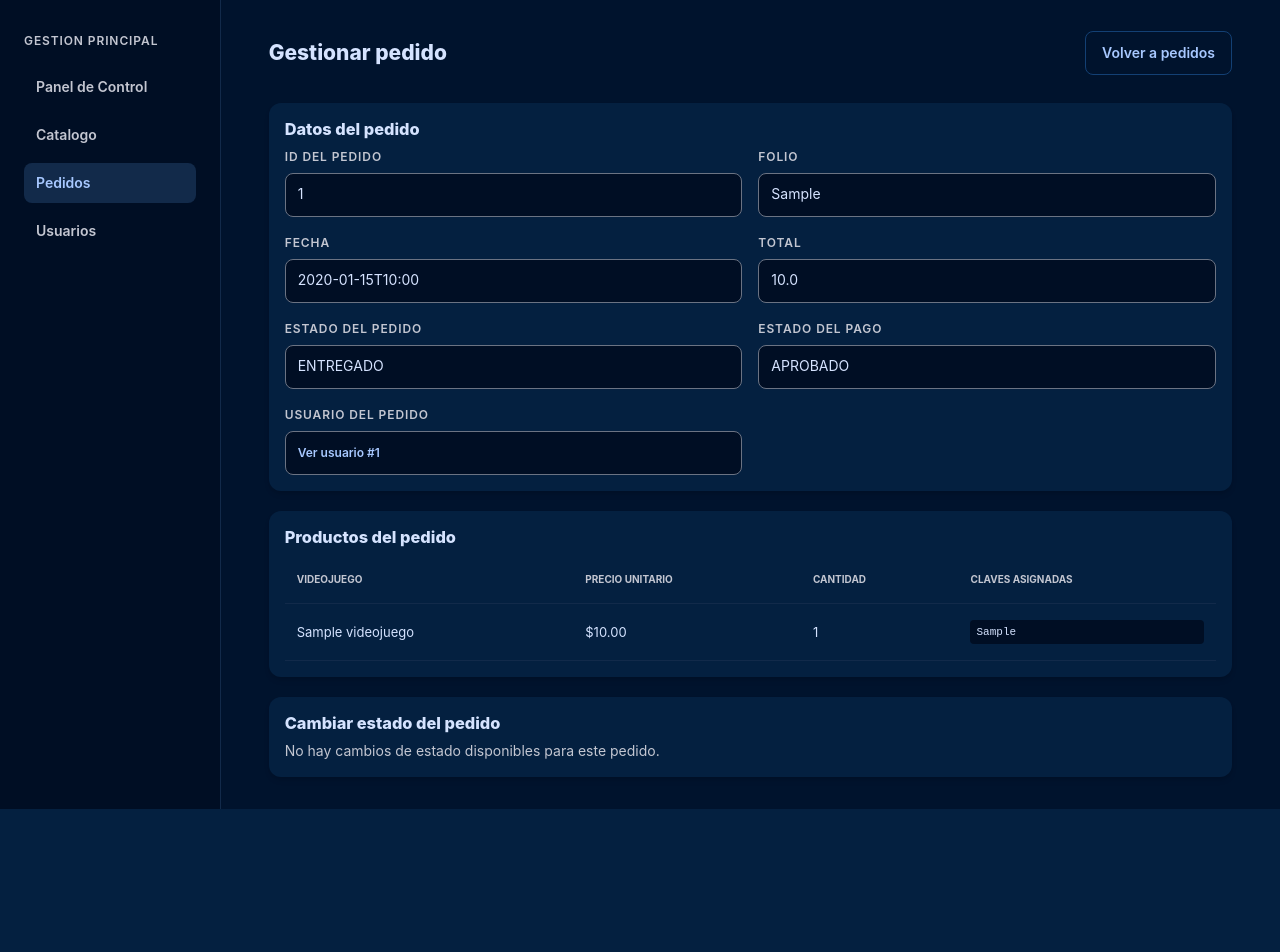
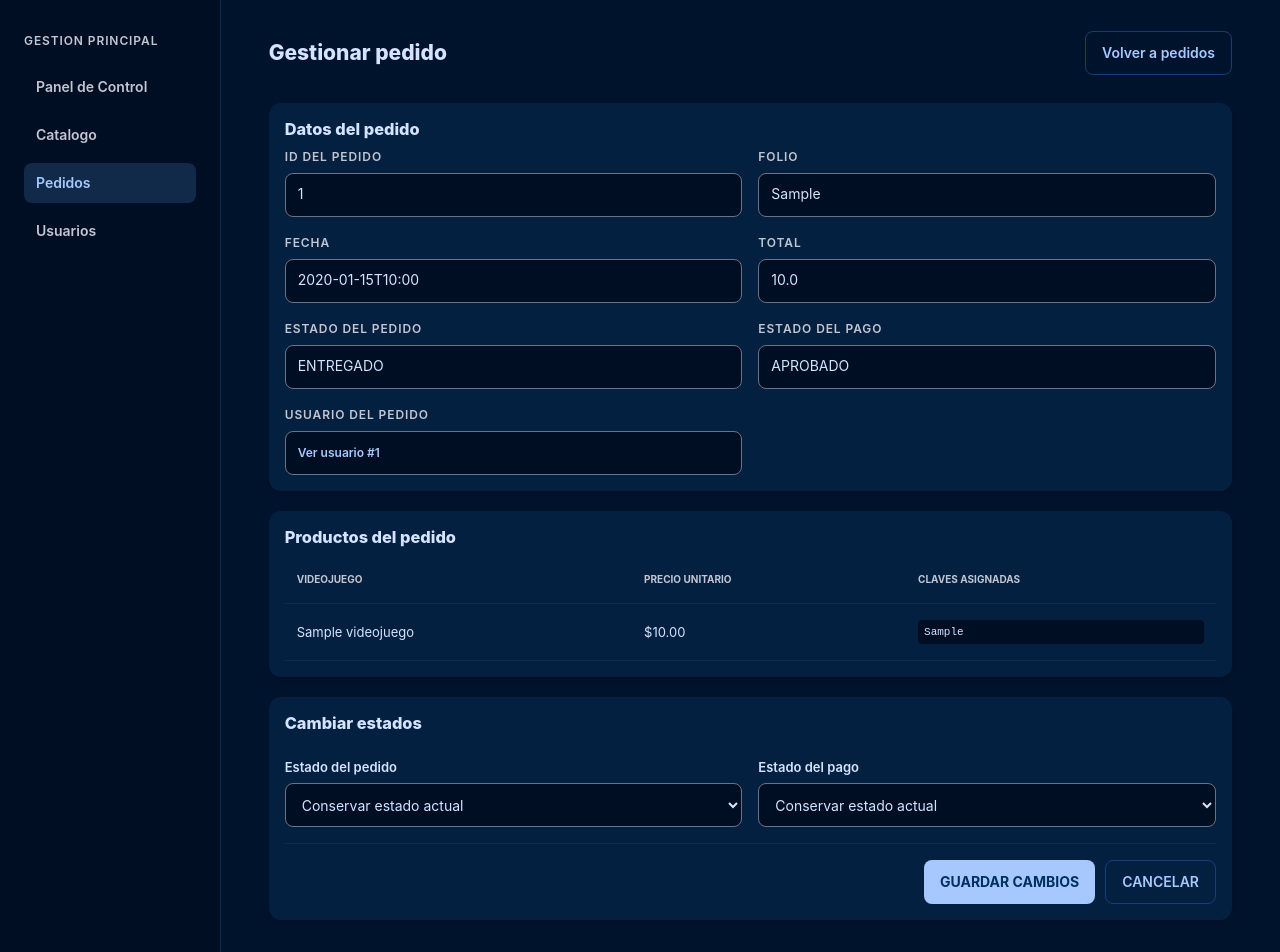
Before and after one commit to adrian252699/GameDepot_Admin, a Spring Boot app: page /pedidos/gestionar/1 in a window 1280 px wide. Shown: the part 106-1058 px from the top of the page. Before the commit the page ends 915 px from the top, so only its background shows below. Run offline with Spring Boot 4, Linux system fonts and the light colour scheme; a user stored in the database is signed in; tables that the repository leaves empty hold one stand-in row (values such as "Sample post"); some of the project's set-up classes (security, data sources, template engines, error pages and the like) are left out, and stand-ins take their place.

Commit message:
Modificar estado del pedido y estado del pago

```diff
--- a/GameDepot_Admin/src/main/java/com/example/GameDepot_Admin/config/SecurityConfig.java
+++ b/GameDepot_Admin/src/main/java/com/example/GameDepot_Admin/config/SecurityConfig.java
@@ -79,12 +79,15 @@ public class SecurityConfig{
         var crearVideojuego = rutas.matcher(HttpMethod.POST, "/api/videojuego");
         var editarVideojuego = rutas.matcher(HttpMethod.PATCH, "/api/videojuego/{id}");
         var editarUsuario = rutas.matcher(HttpMethod.PATCH, "/api/usuario/{id}");
+        var api = rutas.matcher("/api/**");
+        var editarOrden = rutas.matcher(HttpMethod.PATCH, "/api/orden/{id}");
         return http
                 .securityMatcher(request ->
                         (rutasApi.matches(request) || imagenes.matches(request))
                                 && (!(crearVideojuego.matches(request)
                                 || editarVideojuego.matches(request)
-                                || editarUsuario.matches(request))
+                                || editarUsuario.matches(request)
+                                || editarOrden.matches(request))
                                 || request.getHeader(HttpHeaders.AUTHORIZATION) != null)
                 )
                 .csrf(csrf -> csrf.disable())
@@ -105,6 +108,7 @@ public class SecurityConfig{
                         .requestMatchers(HttpMethod.POST, "/api/ordenes").hasRole("CLIENTE")
                         .requestMatchers("/api/ordenes/**").hasRole("CLIENTE")
                         .requestMatchers(HttpMethod.PATCH, "/api/usuario/{id}").hasRole("ADMIN")
+                        .requestMatchers(editarOrden).hasRole("ADMIN")
                         .anyRequest().authenticated())
                 .addFilterBefore(jwtFilter, UsernamePasswordAuthenticationFilter.class)
                 .build();
--- a/GameDepot_Admin/src/main/java/com/example/GameDepot_Admin/controllers/navegacion/GameDepotController.java
+++ b/GameDepot_Admin/src/main/java/com/example/GameDepot_Admin/controllers/navegacion/GameDepotController.java
@@ -4,6 +4,8 @@ import com.example.GameDepot_Admin.dto.admin.EstadisticasDTO;
 import com.example.GameDepot_Admin.dto.admin.OrdenDTO;
 import com.example.GameDepot_Admin.dto.admin.ProductoDTO;
 import com.example.GameDepot_Admin.dto.admin.UsuarioDTO;
+import com.example.GameDepot_Admin.dto.enums.EstadoOrden;
+import com.example.GameDepot_Admin.dto.enums.EstadoPago;
 import com.example.GameDepot_Admin.dto.usuario.MostrarUsuarioDTO;
 import com.example.GameDepot_Admin.dto.videojuego.*;
 import com.example.GameDepot_Admin.service.EstadisticasService;
@@ -18,6 +20,7 @@ import org.springframework.web.bind.annotation.PathVariable;
 
 import java.security.Principal;
 import java.time.LocalDateTime;
+import java.util.ArrayList;
 import java.util.HashMap;
 import java.util.List;
 import java.util.Map;
@@ -146,8 +149,23 @@ public class GameDepotController {
     public String gestionarPedidos(@PathVariable("id") Long id, Model model,Principal principal) {
         OrdenDTO pedido = ordenService.obtenerOrdenPorId(id);
 
+        List<String> estadosPedidoPermitidos = new ArrayList<>();
+
+        for (EstadoOrden estadoOrden : EstadoOrden.values()) {
+            estadosPedidoPermitidos.add(estadoOrden.name());
+        }
+
+        List<String> estadosPagoPermitidos = new ArrayList<>();
+
+        for (EstadoPago estadoPago : EstadoPago.values()) {
+            estadosPagoPermitidos.add(estadoPago.name());
+        }
+
         model.addAttribute("itemsPedido", ordenService.listarItemsDelPedido(id));
         model.addAttribute("pedido", pedido);
+
+        model.addAttribute("estadosDisponibles", estadosPedidoPermitidos);
+        model.addAttribute("estadosPagoDisponibles", estadosPagoPermitidos);
 
         /*Mostrar datos del admin*/
         MostrarUsuarioDTO admin = usuarioService.obtenerPorEmail(principal.getName());
--- a/GameDepot_Admin/src/main/resources/templates/pedidos/gestionar.html
+++ b/GameDepot_Admin/src/main/resources/templates/pedidos/gestionar.html
@@ -5,6 +5,8 @@
     <meta charset="UTF-8">
     <meta name="viewport" content="width=device-width, initial-scale=1.0">
     <title>Gestionar pedido - GameDepot Admin</title>
+    <meta name="_csrf" th:if="${_csrf != null}" th:content="${_csrf.token}">
+    <meta name="_csrf_header" th:if="${_csrf != null}" th:content="${_csrf.headerName}">
     <link rel="stylesheet" th:href="@{/styles/admin.css}">
 </head>
 
@@ -69,7 +71,6 @@
                             <tr>
                                 <th scope="col">Videojuego</th>
                                 <th scope="col">Precio unitario</th>
-                                <th scope="col">Cantidad</th>
                                 <th scope="col">Claves asignadas</th>
                             </tr>
                         </thead>
@@ -77,7 +78,6 @@
                             <tr th:each="item : ${itemsPedido}">
                                 <td th:text="${item.nombreVideojuego}"></td>
                                 <td th:text="${'$' + #numbers.formatDecimal(item.precioUnitario, 1, 2)}"></td>
-                                <td th:text="${item.cantidad}"></td>
                                 <td>
                                     <code class="mono" style="display: block; overflow-wrap: anywhere"
                                           th:each="clave : ${item.claves}" th:text="${clave}"></code>
@@ -94,29 +94,107 @@
                 </section>
 
                 <section class="panel" aria-labelledby="cambiar-estado"
-                         th:with="puedeCambiar=${estadosDisponibles != null and !estadosDisponibles.isEmpty()}">
+                         th:with="puedeCambiarPedido=${estadosDisponibles != null and !#lists.isEmpty(estadosDisponibles)},
+                                  puedeCambiarPago=${estadosPagoDisponibles != null and !#lists.isEmpty(estadosPagoDisponibles)}">
                     <div class="sec-head">
-                        <h3 id="cambiar-estado">Cambiar estado del pedido</h3>
+                        <h3 id="cambiar-estado">Cambiar estados</h3>
                     </div>
-                    <form class="fgrid" method="post" th:if="${puedeCambiar}"
-                          th:action="@{/pedidos/{id}/estado(id=${pedido.id})}">
-                        <div class="field">
-                            <label for="estado">Nuevo estado</label>
-                            <select class="input" id="estado" name="estado" required>
-                                <option value="" selected disabled>Selecciona un estado</option>
-                                <option th:each="estado : ${estadosDisponibles}" th:value="${estado}"
-                                        th:text="${estado}"></option>
+                    <form id="estados-pedido-form" class="fgrid" method="post" th:if="${puedeCambiarPedido or puedeCambiarPago}"
+                          th:action="@{/api/orden/{id}(id=${pedido.id})}"
+                          th:attr="data-pedidos-url=@{/pedidos}">
+                        <p id="estados-pedido-mensaje" role="status" style="grid-column: 1 / -1"></p>
+                        <div class="field" th:if="${puedeCambiarPedido}">
+                            <label for="estado">Estado del pedido</label>
+                            <select class="input" id="estado" name="estado">
+                                <option value="" selected>Conservar estado actual</option>
+                                <option th:each="estado : ${estadosDisponibles}"
+                                        th:value="${estado}" th:text="${estado}"></option>
+                            </select>
+                        </div>
+                        <div class="field" th:if="${puedeCambiarPago}">
+                            <label for="estadoPago">Estado del pago</label>
+                            <select class="input" id="estadoPago" name="estadoPago">
+                                <option value="" selected>Conservar estado actual</option>
+                                <option th:each="estadoPago : ${estadosPagoDisponibles}"
+                                        th:value="${estadoPago}" th:text="${estadoPago}"></option>
                             </select>
                         </div>
                         <div class="form-actions" style="grid-column: 1 / -1">
-                            <button class="btn-primary" type="submit">Guardar estado</button>
+                            <button type="submit" class="btn-primary">GUARDAR CAMBIOS</button>
+                            <a th:href="@{/pedidos}" class="btn-ghost">CANCELAR</a>
                         </div>
                     </form>
-                    <p th:unless="${puedeCambiar}">No hay cambios de estado disponibles para este pedido.</p>
+                    <p th:unless="${puedeCambiarPedido or puedeCambiarPago}">
+                        No hay cambios de estado disponibles para este pedido.
+                    </p>
                 </section>
             </main>
         </div>
     </div>
+    <script>
+        const formulario = document.getElementById('estados-pedido-form');
+
+        if (formulario) {
+            const mensaje = document.getElementById('estados-pedido-mensaje');
+            const boton = formulario.querySelector('button[type="submit"]');
+
+            formulario.addEventListener('submit', async (evento) => {
+                evento.preventDefault();
+                mensaje.textContent = '';
+
+                const datos = new FormData(formulario);
+                const cambios = {};
+
+                const estado = datos.get('estado');
+                const estadoPago = datos.get('estadoPago');
+                if (estado) cambios.estado = estado;
+                if (estadoPago) cambios.estadoPago = estadoPago;
+
+                if (Object.keys(cambios).length === 0) {
+                    mensaje.textContent = 'Selecciona al menos un estado para cambiar.';
+                    return;
+                }
+
+                boton.disabled = true;
+
+                try {
+                    const headers = {
+                        'Content-Type': 'application/json',
+                        'Accept': 'application/json'
+                    };
+                    const csrfHeader = document.querySelector('meta[name="_csrf_header"]')?.content;
+                    const csrfToken = document.querySelector('meta[name="_csrf"]')?.content;
+                    if (csrfHeader && csrfToken) {
+                        headers[csrfHeader] = csrfToken;
+                    }
+
+                    const respuesta = await fetch(formulario.action, {
+                        method: 'PATCH',
+                        credentials: 'same-origin',
+                        redirect: 'manual',
+                        headers,
+                        body: JSON.stringify(cambios)
+                    });
+
+                    if (respuesta.type === 'opaqueredirect' || respuesta.status === 401) {
+                        mensaje.textContent = 'La solicitud fue redirigida. Revisa tu sesión.';
+                        return;
+                    }
+
+                    if (!respuesta.ok) {
+                        mensaje.textContent = `No se pudieron guardar los cambios (${respuesta.status}).`;
+                        return;
+                    }
+
+                    window.location.assign(formulario.dataset.pedidosUrl);
+                } catch {
+                    mensaje.textContent = 'No se pudo conectar con el servidor.';
+                } finally {
+                    boton.disabled = false;
+                }
+            });
+        }
+    </script>
 </body>
 
 </html>
```
Also changed, not shown: GameDepot_Admin/src/main/java/com/example/GameDepot_Admin/controllers/restControllers/OrdenController.java (+9 -0 lines), GameDepot_Admin/src/main/java/com/example/GameDepot_Admin/dto/orden/ActualizarEstadosOrdenDTO.java (added, +17 -0 lines), GameDepot_Admin/src/main/java/com/example/GameDepot_Admin/service/OrdenService.java (+25 -1 lines), GameDepot_Admin/src/main/java/com/example/GameDepot_Admin/service/mappers/OrdenMapper.java (+11 -0 lines).
